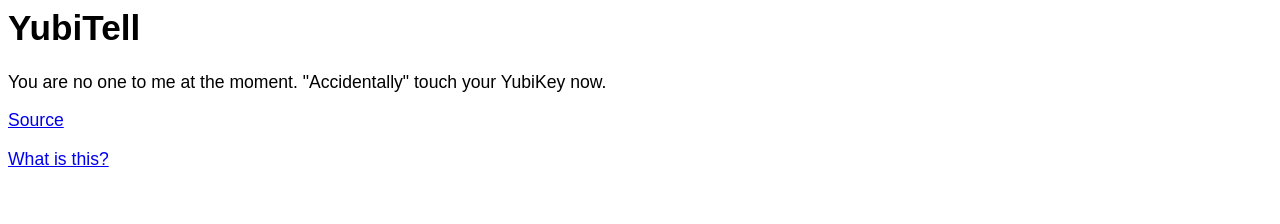
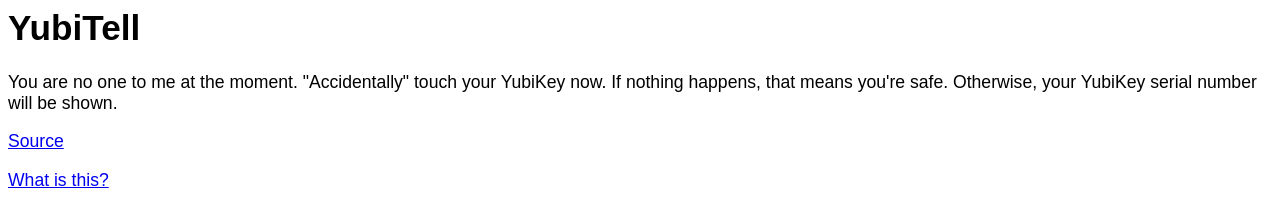
Before and after one commit to ssg/yubitell, a plain HTML site: page index.html in a window 1280 px wide. Drawn offline with Linux system fonts and the light colour scheme.

Commit message:
add more detailed instructions

```diff
--- a/index.html
+++ b/index.html
@@ -11,6 +11,7 @@ body {
 <h1>YubiTell</h1>
 <p>
 You are no one to me at the moment. "Accidentally" touch your YubiKey now.
+If nothing happens, that means you're safe. Otherwise, your YubiKey serial number will be shown.
 </p>
 <p>
 <a href="https://github.com/ssg/yubitell">Source</a>
```
